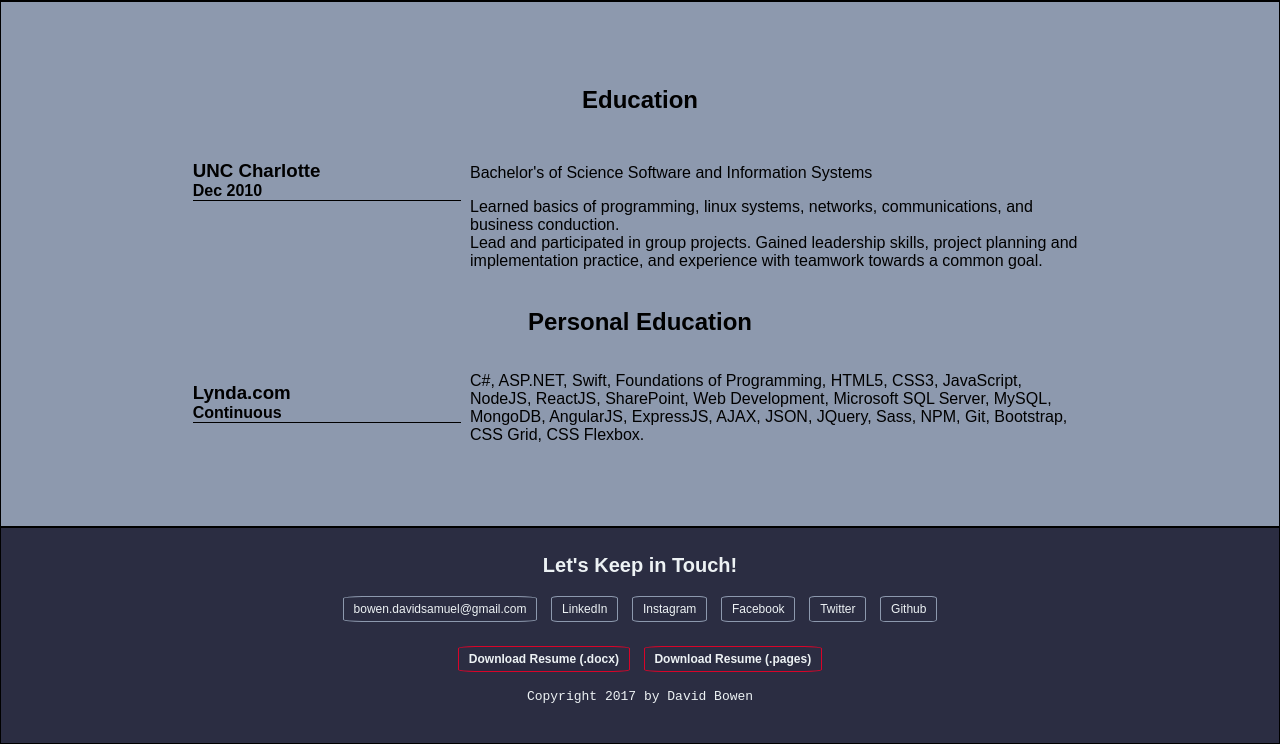
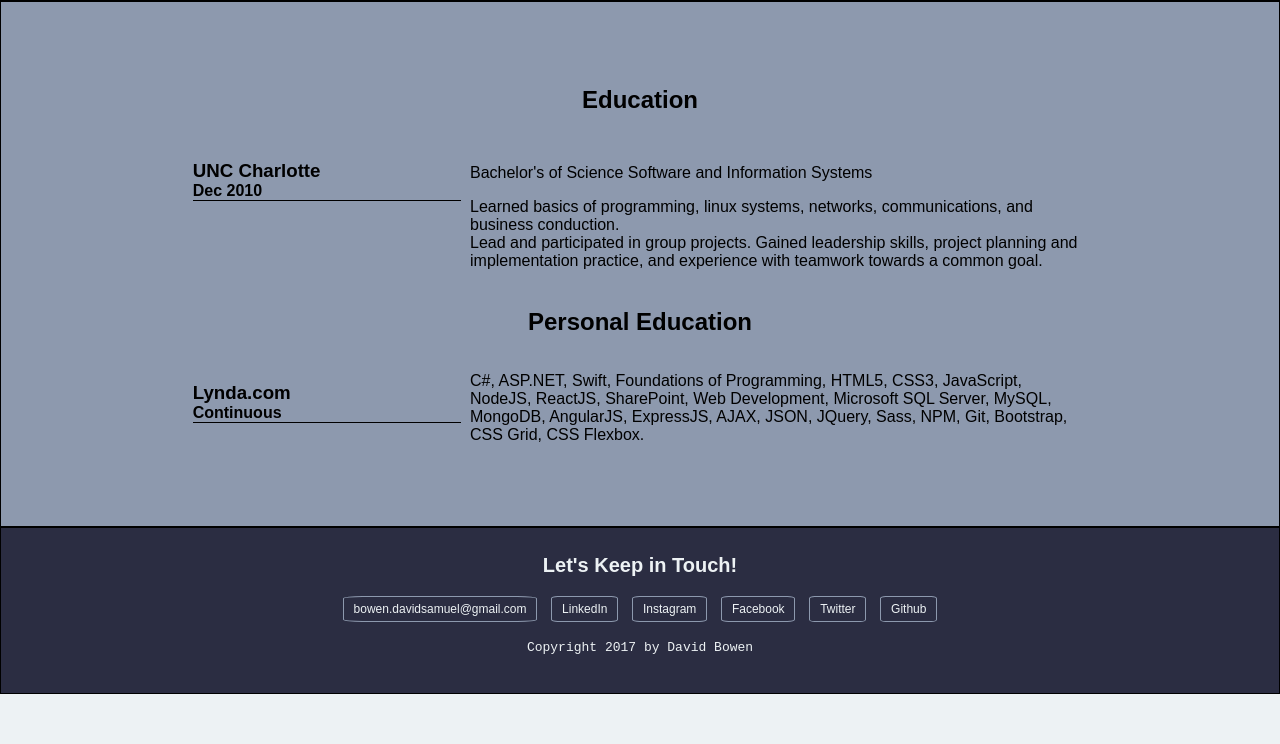
Before and after one commit to DavidSBowen/davidsbowen.github.io, a plain HTML site: page index.html in a window 1280 px wide. Shown: the part 953-1697 px from the top of the page. After the commit the page ends 1647 px from the top, so only its background shows below. Drawn offline with Linux system fonts and the light colour scheme.

Commit message:
removed my resume files

```diff
--- a/index.html
+++ b/index.html
@@ -148,10 +148,10 @@
           <a href="https://twitter.com/DummDr" target="_blank">Twitter</a>
           <a href="https://github.com/lessthanjake328" target="_blank">Github</a>
         </div>
-        <div class="footer-links footer-downloads">
+        <!-- <div class="footer-links footer-downloads">
           <a href="files/David Bowen Resume 2017-2.docx" id="contact-link">Download Resume (.docx)</a>
           <a href="files/David Bowen Resume 2017-2.pages" id="contact-link">Download Resume (.pages)</a>
-        </div>
+        </div> -->
 
         <p>Copyright 2017 by David Bowen</p>
       </div>
```
Also changed, not shown: 2 other files.
